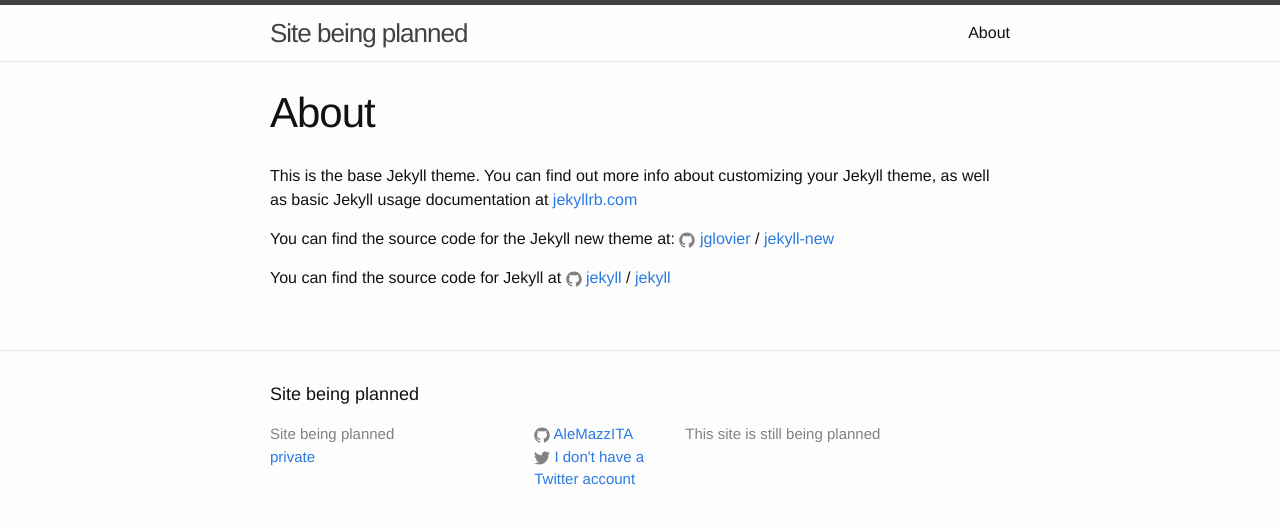
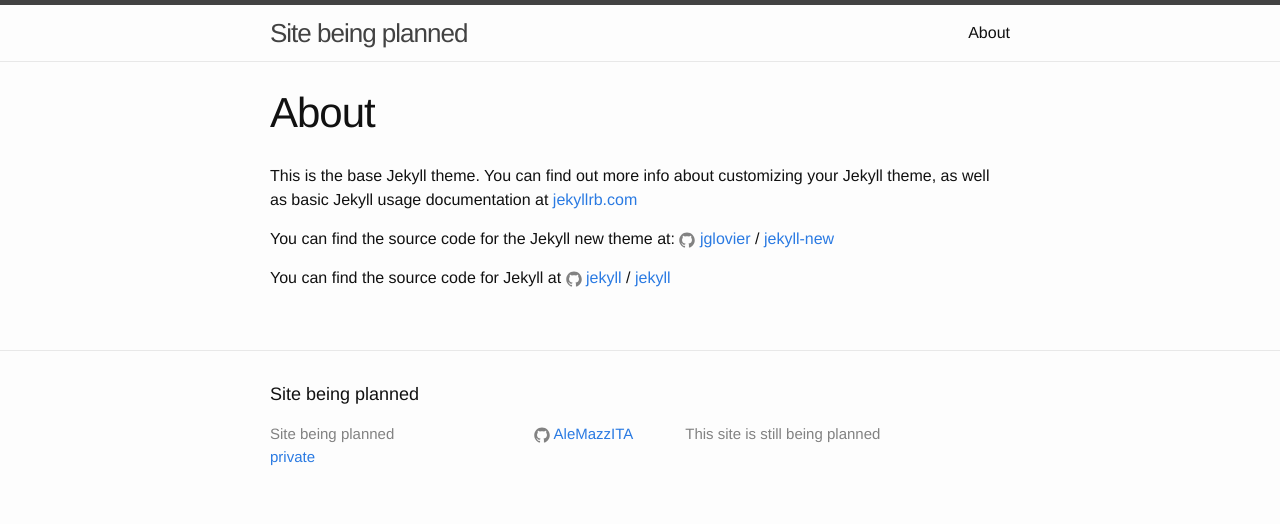
Before and after one commit to AleMazzITA/AleMazzITA.GitHub.io, a Jekyll site: the page built from about.md, in a window 1280 px wide. Shown: the top 524 px of the page. Built offline with Jekyll 4.4.1, drawn with Linux system fonts in a browser that asks for light colours.

Commit message:
Update _config.yml

```diff
--- a/_config.yml
+++ b/_config.yml
@@ -12,7 +12,6 @@ description: > # this means to ignore newlines until "baseurl:"
   This site is still being planned
 baseurl: "" # the subpath of your site, e.g. /blog
 url: "http://AleMazzITA.GitHub.io" # the base hostname & protocol for your site
-twitter_username: I don't have a Twitter account
 github_username:  AleMazzITA
 # Build settings
 markdown: kramdown
```
